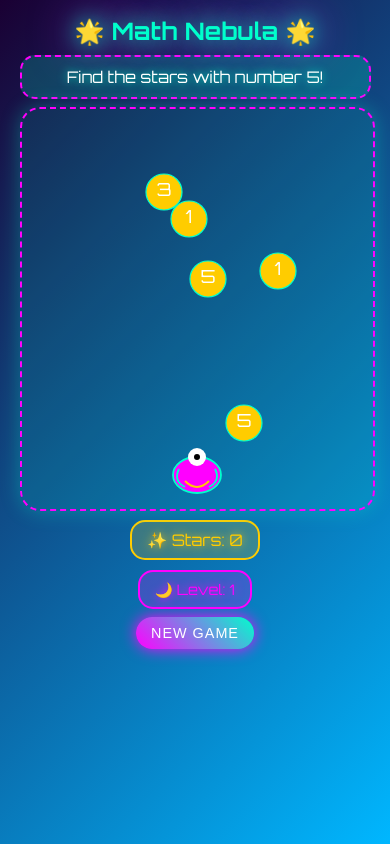
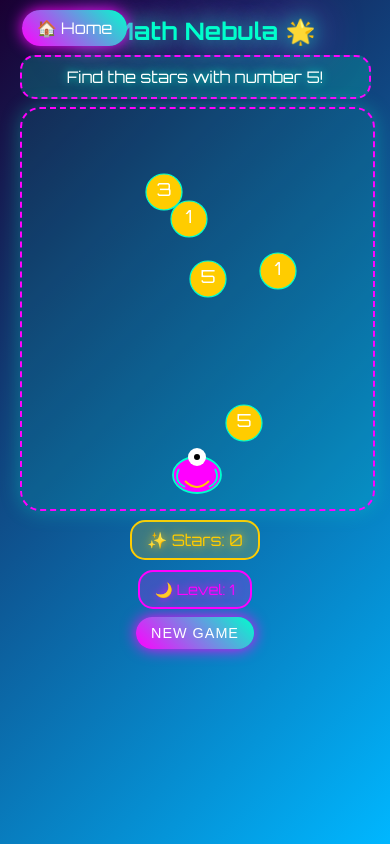
Before and after one commit to ashish051321/kidszone, a plain HTML site: page blip.html in a window 390 px wide. Drawn offline with nearby package versions, Linux system fonts and the light colour scheme.

Commit message:
linking games

```diff
--- a/blip.html
+++ b/blip.html
@@ -204,12 +204,42 @@
                 font-size: 0.9rem;
             }
         }
+
+        .home-link {
+            position: absolute;
+            top: 20px;
+            left: 20px;
+            background: linear-gradient(45deg, #ff00ff, #00ffcc);
+            color: #fff;
+            text-decoration: none;
+            padding: 10px 20px;
+            border-radius: 50px;
+            font-size: 1.2rem;
+            box-shadow: 0 0 15px #ff00ff;
+            transition: all 0.3s;
+            z-index: 100;
+        }
+
+        .home-link:hover {
+            transform: scale(1.1);
+            box-shadow: 0 0 25px #00ffcc;
+        }
+
+        @media (max-width: 600px) {
+            .home-link {
+                top: 10px;
+                left: 10px;
+                padding: 8px 15px;
+                font-size: 1rem;
+            }
+        }
     </style>
     <link href="https://fonts.googleapis.com/css2?family=Orbitron:wght@400;700&display=swap" rel="stylesheet">
     <script src="https://cdn.jsdelivr.net/npm/canvas-confetti@1.5.1/dist/confetti.browser.min.js"></script>
 </head>
 <body>
     <div id="game-container">
+        <a href="index.html" class="home-link">🏠 Home</a>
         <h1>🌟 Math Nebula 🌟</h1>
         <div id="instructions">Find the stars with number <span id="target-number"></span>!</div>
         <div id="game-area">
```
Also changed, not shown: index.html (+1 -1 lines).
